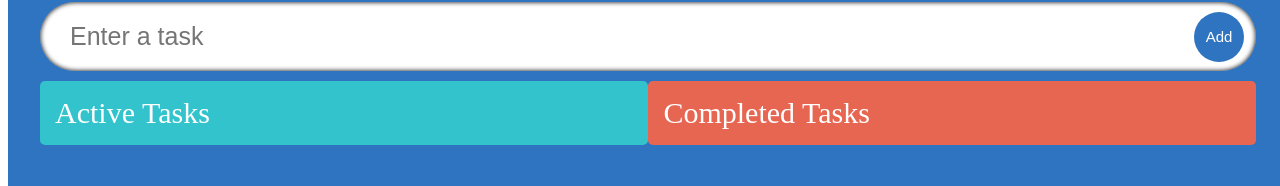
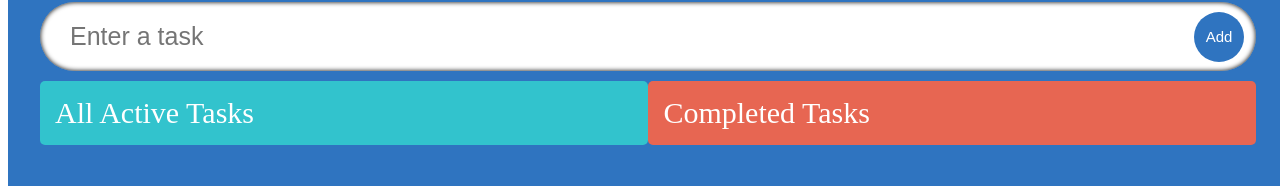
Before and after one commit to Isrealsix/taskify, a React (Create React App) app: page / in a window 1280 px wide. Shown: the part 113-299 px from the top of the page. Built offline with nearby package versions, Linux system fonts and the light colour scheme; a web font is replaced by a local one.

Commit message:
more info

```diff
--- a/src/components/TaskList.tsx
+++ b/src/components/TaskList.tsx
@@ -26,7 +26,7 @@ const TaskList: React.FC<IProps> = ({
             ref={provided.innerRef}
             {...provided.droppableProps}
           >
-            <span className="tasks__heading">Active Tasks</span>
+            <span className="tasks__heading">All Active Tasks</span>
             {tasks.map((task, index) => (
               <Task
                 index={index}
```
